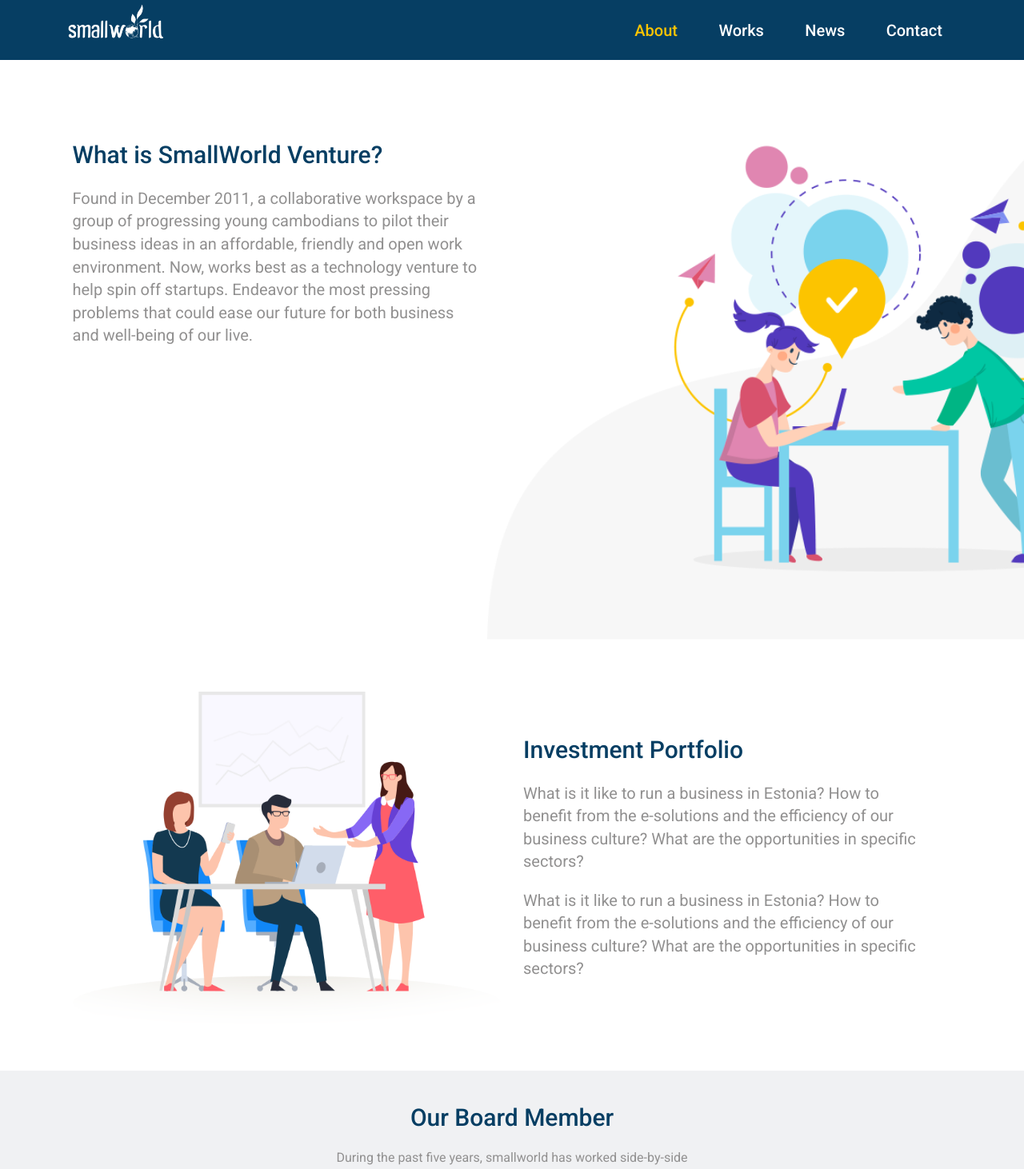
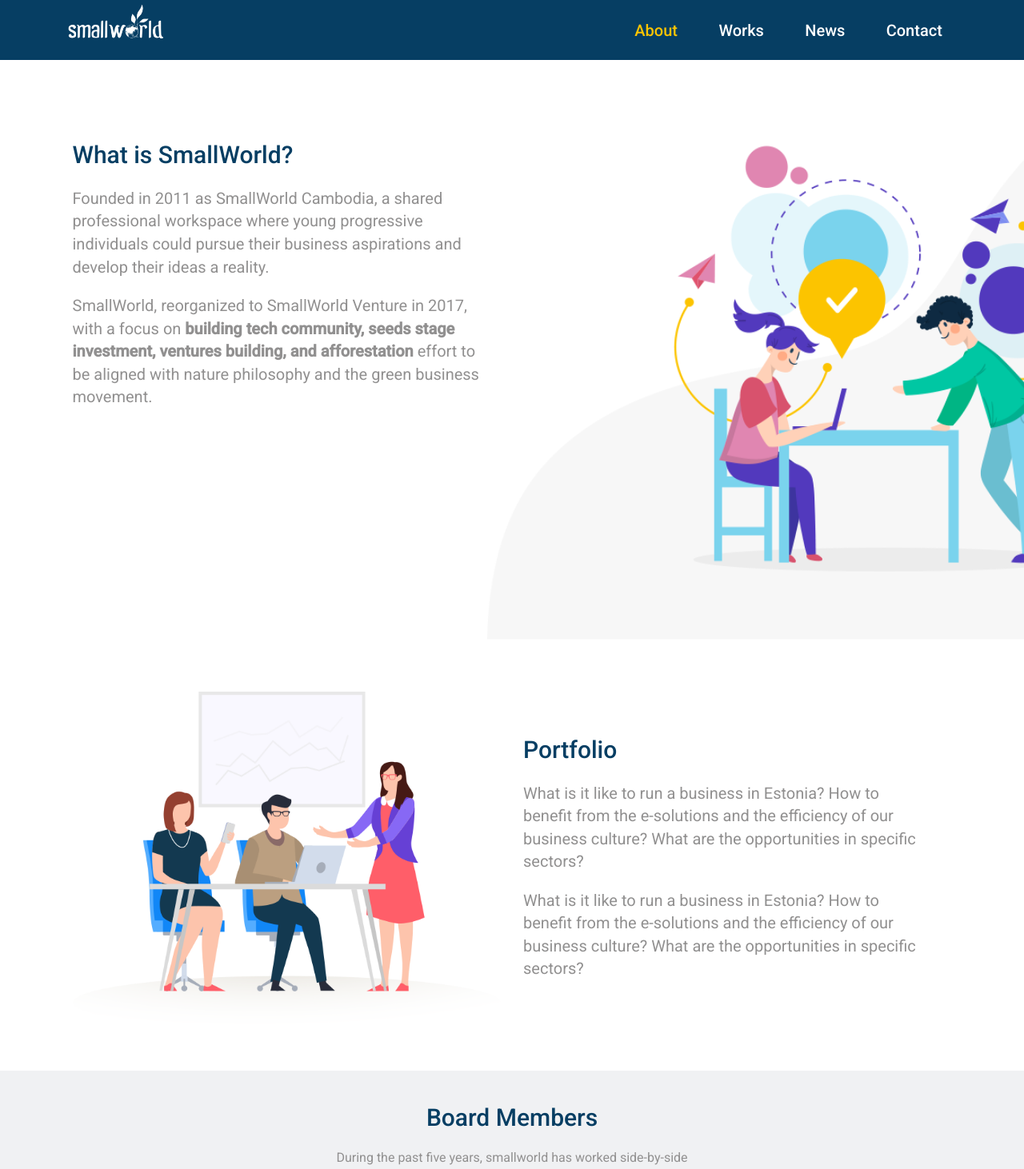
Before and after one commit to koompi/smallworld-react, a React (Create React App) app: page /about in a window 1280 px wide. Shown: the top 1462 px of the page at 80% size. Built offline with nearby package versions, Linux system fonts and the light colour scheme.

Commit message:
about update

```diff
--- a/src/components/about.jsx
+++ b/src/components/about.jsx
@@ -17,14 +17,16 @@ const AboutPage = () => {
           <div className="ui container">
             <div className="ui stackable two column grid centerme">
               <div className="column">
-                <h1>What is SmallWorld Venture?</h1>
+                <h1>What is SmallWorld?</h1>
                 <p>
-                  Found in December 2011, a collaborative workspace by a group
-                  of progressing young cambodians to pilot their business ideas
-                  in an affordable, friendly and open work environment. Now,
-                  works best as a technology venture to help spin off startups.
-                  Endeavor the most pressing problems that could ease our future
-                  for both business and well-being of our live.
+                Founded in 2011 as SmallWorld Cambodia, a shared professional workspace
+                where young progressive individuals could pursue their business aspirations
+                and develop their ideas a reality.
+                </p>
+                <p>
+                SmallWorld, reorganized to SmallWorld Venture in 2017, with a
+                focus on <b>building tech community, seeds stage investment, ventures building,
+                and afforestation </b> effort to be aligned with nature philosophy and the green business movement.
                 </p>
               </div>
               <div className="column mobile hidden">
@@ -47,7 +49,7 @@ const AboutPage = () => {
                   <img src="/images/banner-4.png" alt="SmallWorld Venture" />
                 </div>
                 <div className="descTitle">
-                  <h1>Investment Portfolio</h1>
+                  <h1>Venture Building</h1>
                   <p>
                     SmallWorld with reserved resources is designated to invest
                     in the external startups with support from angel & seeds
@@ -59,7 +61,7 @@ const AboutPage = () => {
               </div>
               <div className="column">
                 <div className="descTitle1">
-                  <h1>Investment Portfolio</h1>
+                  <h1>Portfolio</h1>
                   <p>
                     What is it like to run a business in Estonia? How to benefit
                     from the e-solutions and the efficiency of our business
@@ -81,7 +83,7 @@ const AboutPage = () => {
         <div className="backMember">
           <div className="ui container">
             <center>
-              <h1>Our Board Member</h1>
+              <h1>Board Members</h1>
               <p>
                 During the past five years, smallworld has worked side-by-side
                 <br />
@@ -108,7 +110,7 @@ const AboutPage = () => {
         <div className="investorfooter">
           <div className="ui container">
             <center>
-              <h1>Our Investor &amp; Partner</h1>
+              <h1>Our Partners</h1>
               <p>
                 During the past five years, smallworld has worked side-by-side
                 <br />
```
